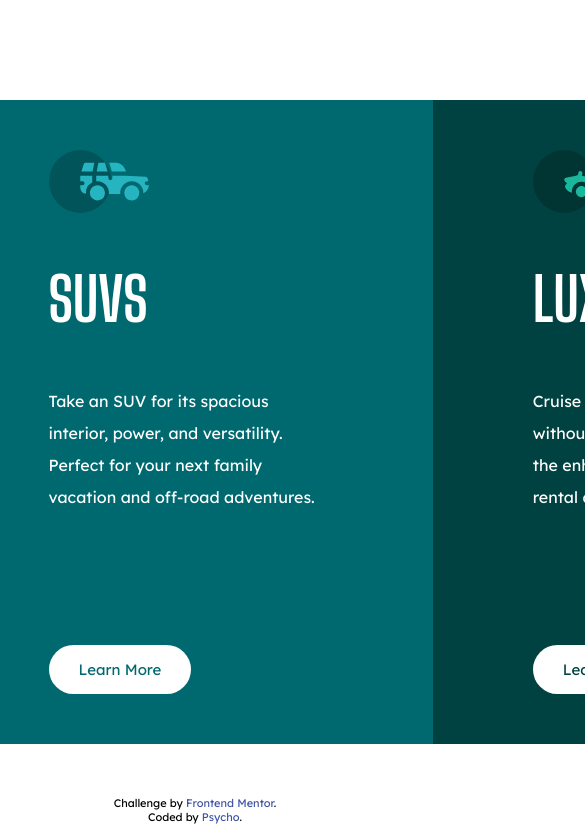
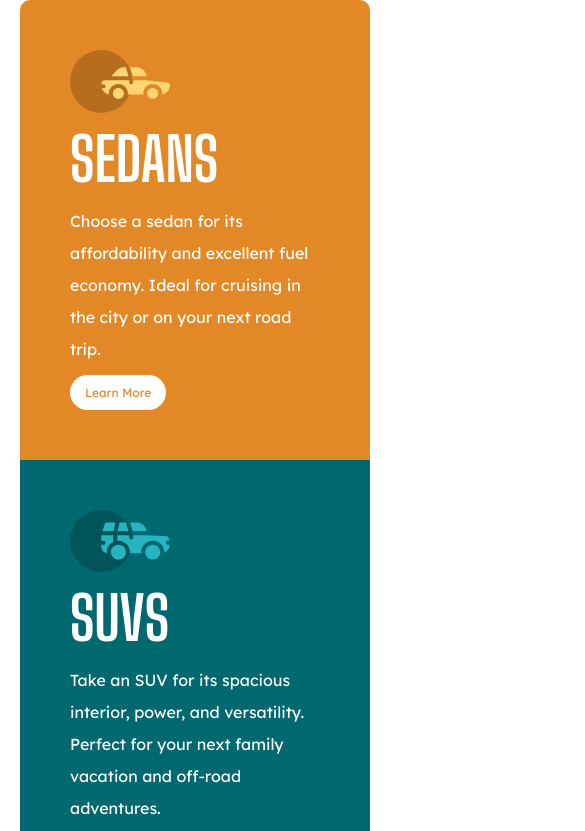
Before and after one commit to mohamede322/3-column-preview-cards, a plain HTML site: page index.html in a window 390 px wide. Shown: the top 831 px of the page, 585 px wide, since content can reach past the window. Drawn offline with Linux system fonts and the light colour scheme.

Commit message:
Update style.css

```diff
--- a/style.css
+++ b/style.css
@@ -33,6 +33,13 @@ main{
     transform: translate(-50% , -50%);
     border-radius: 10px;
 }
+@media(max-width:767px){
+    main{
+        flex-direction: column;
+        width:100%;
+        height: 100%;
+    }
+}
 main .box{
     display: flex;
     flex-direction: column;
@@ -41,10 +48,24 @@ main .box{
     color: white;
     position: relative;
 }
+@media(max-width:767px){
+    main .box{
+        gap: 10px;
+        padding: 50px 50px;
+        margin: 0px 20px 0px 20px;
+        justify-content: space-between;
+}
+}
 main .box:first-child{
 background-color: var(--Bright-orange);
 border-top-left-radius: 10px;
 border-bottom-left-radius: 10px;
+}
+@media(max-width:767px){
+    main .box:first-child{
+        border-top-right-radius: 10px;
+        border-bottom-left-radius: 0px;
+    }
 }
 main .box:first-child a{
     color:var(--Bright-orange) ;
@@ -59,6 +80,13 @@ main .box:last-child{
     background-color: var(--Very-dark-cyan);
     border-top-right-radius: 10px;
     border-bottom-right-radius: 10px;
+    margin-bottom: 20px;
+}
+@media(max-width:767px){
+    main .box:last-child{
+        border-bottom-left-radius: 10px;
+        border-top-right-radius: 0px;
+    }
 }
 main .box:last-child a{
     color: var(--Very-dark-cyan);
@@ -83,6 +111,14 @@ main .box a{
     border-radius: 30px;
     transition: 0.3s;
 }
+@media(max-width:767px){
+    main .box a{
+        bottom: 10px;
+        font-size: 12px;
+        padding: 10px 15px;
+        position: unset;
+    }
+}
 main .box a:hover{
     border: 3px solid white;
     background-color: transparent;
@@ -95,3 +131,8 @@ main .box a:hover{
     left: 50%;
     transform: translateX(-50%);
 }
+@media(max-width:767px){
+    .attribution{
+        display: none;
+    }
+}
```
